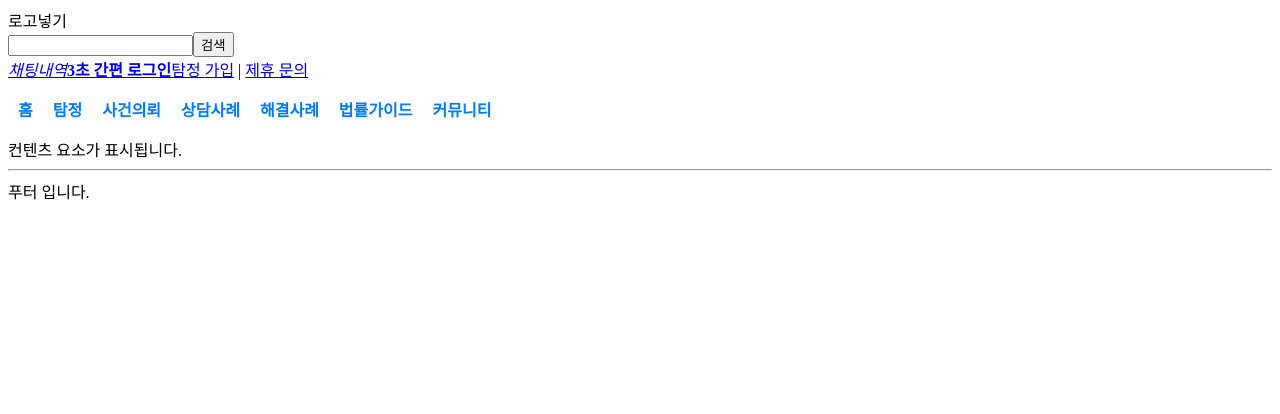
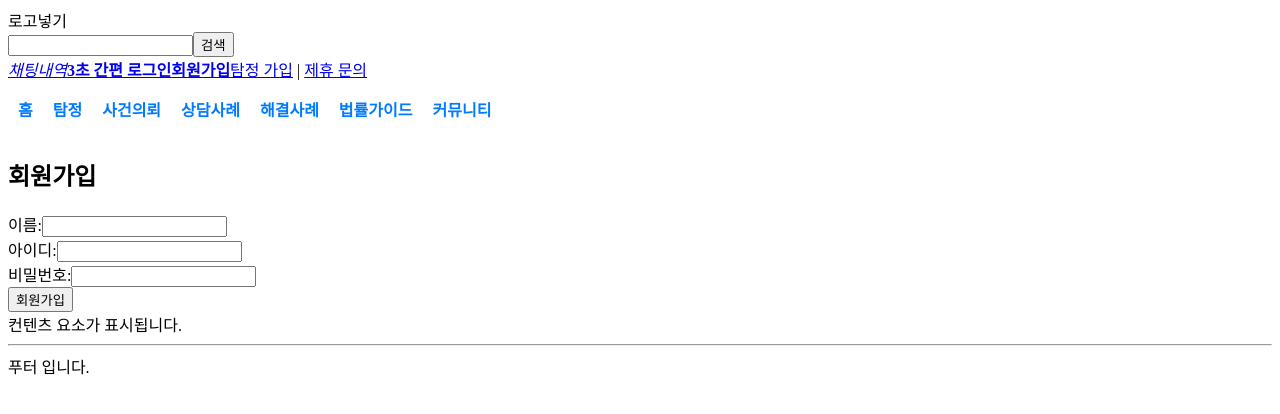
Before and after one commit to sho628/dev_project, a React (Create React App) app: page /signup in a window 1280 px wide. Shown: the top 414 px of the page. Built offline with nearby package versions, Linux system fonts and the light colour scheme.

Commit message:
대강 회원가입 구현

```diff
--- a/package.json
+++ b/package.json
@@ -10,6 +10,7 @@
     "cra-template": "1.2.0",
     "react": "^18.2.0",
     "react-dom": "^18.2.0",
+    "react-router-dom": "^6.14.2",
     "react-scripts": "5.0.1",
     "semver": "^7.5.4",
     "web-vitals": "^2.1.4"
--- a/src/layout/Header.js
+++ b/src/layout/Header.js
@@ -1,8 +1,12 @@
 import React from 'react';
+import { BrowserRouter as Router, Route, Routes, Link } from 'react-router-dom';
+import Login from '../user/login.js';
+import SignUp from '../user/signup.js';
 import './layout.css';
 
 const Header = () => {
   return (
+    <Router>
     <header>
         <div>
             <div>
@@ -22,8 +26,11 @@ const Header = () => {
 
             <div>
                 <a href="/"><i>채팅내역</i></a>
-                <a href="/">
+                <a href="/login">
                     <strong>3초 간편 로그인</strong>
+                </a>
+                <a href="/signup">
+                    <strong>회원가입</strong>
                 </a>
                 <a href="/">탐정 가입</a> | <a href="/">제휴 문의</a>
             </div>
@@ -41,6 +48,13 @@ const Header = () => {
             </div>
         </div>
     </header>
+
+    <Routes>
+        <Route path="/login" element={<Login />} />
+        <Route path="/signup" element={<SignUp />} />
+    </Routes>
+
+    </Router>
   );
 };
 
--- /dev/null
+++ b/src/user/login.js
@@ -0,0 +1,51 @@
+import React, { useState } from 'react';
+import axios from 'axios';
+
+const Login = () => {
+  const [username, setUsername] = useState('');
+  const [password, setPassword] = useState('');
+
+  const handleLogin = (e) => {
+    e.preventDefault();
+    // 로그인 요청 보내기
+    axios
+      .post('http://your-api-endpoint/login', { username, password })
+      .then((response) => {
+        console.log('로그인 성공:', response.data);
+        // 로그인 성공 시, 토큰 저장 등의 처리를 하시면 됩니다.
+      })
+      .catch((error) => {
+        console.error('로그인 실패:', error.response.data);
+        // 로그인 실패 시, 오류 처리를 하시면 됩니다.
+      });
+  };
+
+  return (
+    <div>
+      <h2>Login 페이지</h2>
+      <form onSubmit={handleLogin}>
+        <div>
+          <label htmlFor="username">아이디:</label>
+          <input
+            type="text"
+            id="username"
+            value={username}
+            onChange={(e) => setUsername(e.target.value)}
+          />
+        </div>
+        <div>
+          <label htmlFor="password">비밀번호:</label>
+          <input
+            type="password"
+            id="password"
+            value={password}
+            onChange={(e) => setPassword(e.target.value)}
+          />
+        </div>
+        <button type="submit">로그인</button>
+      </form>
+    </div>
+  );
+};
+
+export default Login;
--- /dev/null
+++ b/src/user/signup.js
@@ -0,0 +1,64 @@
+import React, { useState } from 'react';
+import axios from 'axios';
+
+const SignUp = () => {
+  const [user_name, setUserName] = useState('');
+  const [user_login_id, setUserLoginId] = useState('');
+  const [user_password, setUserPassword] = useState('');
+  const [error, setError] = useState(null);
+
+  const handleSignUp = (e) => {
+    e.preventDefault();
+    setError(null); // 이전 오류 초기화
+
+    // 회원가입 요청 보내기
+    axios
+      .post('http://15.164.253.191:3000/auth', { user_name, user_login_id, user_password })
+      .then((response) => {
+        console.log('회원가입 성공:', response.data);
+        // 회원가입 성공 시, 처리를 하시면 됩니다.
+      })
+      .catch((error) => {
+        console.error('회원가입 실패:', error);
+        setError(error.response.data.message); // 오류 메시지 저장
+      });
+  };
+
+  return (
+    <div>
+      <h2>회원가입</h2>
+      {error && <div style={{ color: 'red' }}>{error}</div>} {/* 오류 메시지 출력 */}
+      <form onSubmit={handleSignUp}>
+        <div>
+          <label htmlFor="user_name">이름:</label>
+          <input
+            type="text"
+            id="user_name"
+            value={user_name}
+            onChange={(e) => setUserName(e.target.value)}
+          />
+        </div>
+        <div>
+          <label htmlFor="user_login_id">아이디:</label>
+          <input
+            type="text"
+            id="user_login_id"
+            value={user_login_id}
+            onChange={(e) => setUserLoginId(e.target.value)}
+          />
+        </div>
+        <div>
+          <label htmlFor="user_password">비밀번호:</label>
+          <input
+            type="password"
+            id="user_password"
+            value={user_password}
+            onChange={(e) => setUserPassword(e.target.value)}
+          />
+        </div>
+        <button type="submit">회원가입</button>
+      </form>
+    </div>
+  );
+};
+export default SignUp;
```
Also changed, not shown: 1 other file (tests, documents, lock files or other folders).
